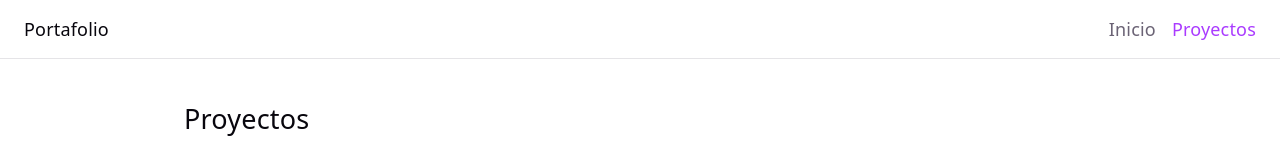
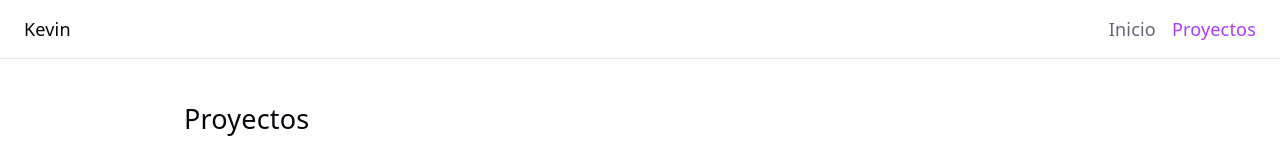
Before and after one commit to kevinandrep/portafolio-react, a React (Vite) app: page /proyectos in a window 1280 px wide. Shown: the top 158 px of the page. Built offline with nearby package versions, Linux system fonts and the light colour scheme.

Commit message:
fix: muestra el nombre del autor en la cabecera

```diff
--- a/src/common/layout/layout.tsx
+++ b/src/common/layout/layout.tsx
@@ -8,7 +8,7 @@ const linkClassName = ({ isActive }: { isActive: boolean }) =>
 export const Layout = () => (
   <div className={classes.root}>
     <header className={classes.header}>
-      <span className={classes.brand}>Portafolio</span>
+      <span className={classes.brand}>Kevin</span>
       <nav className={classes.nav}>
         <NavLink to={appRoutes.home} end className={linkClassName}>
           Inicio
```
